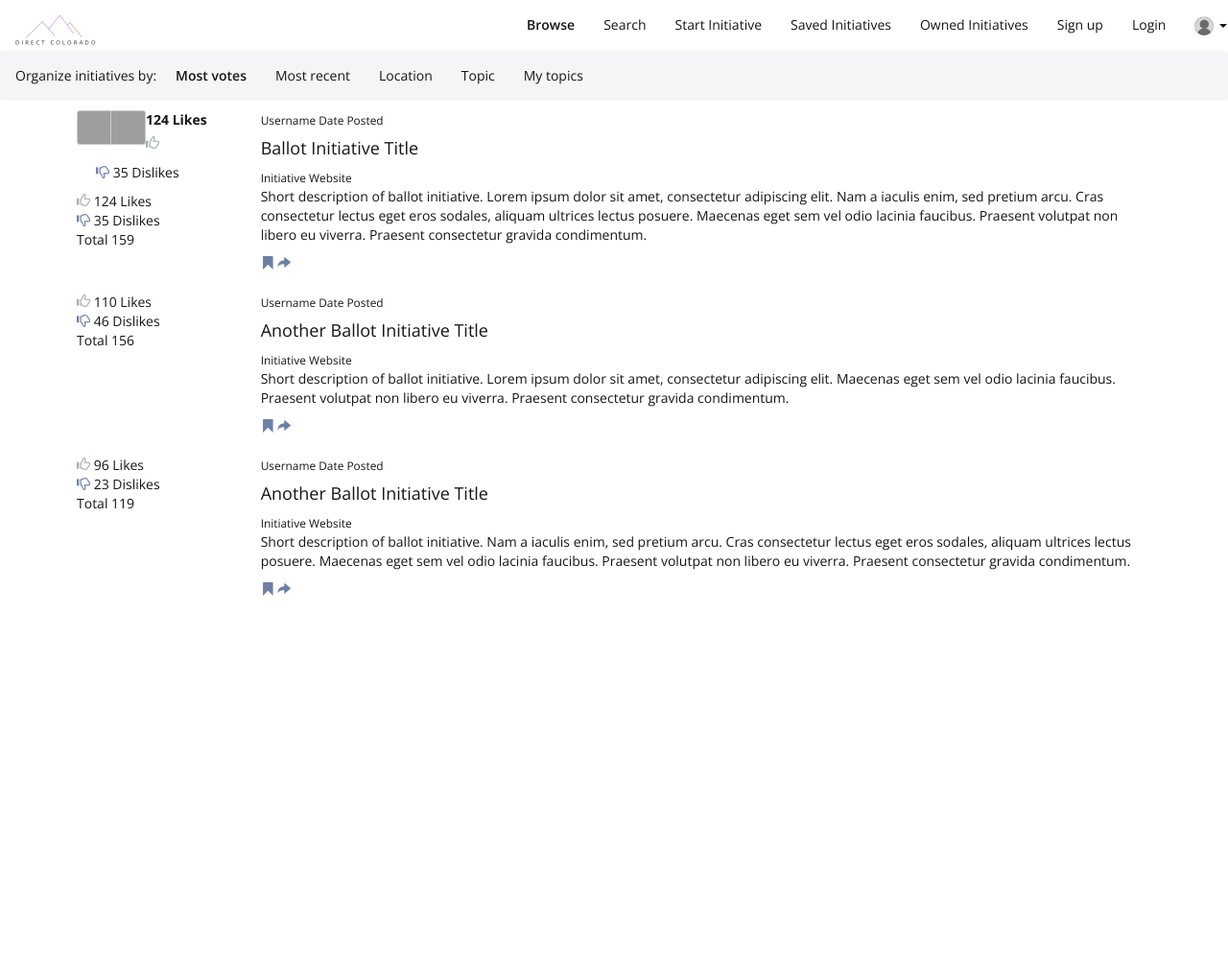
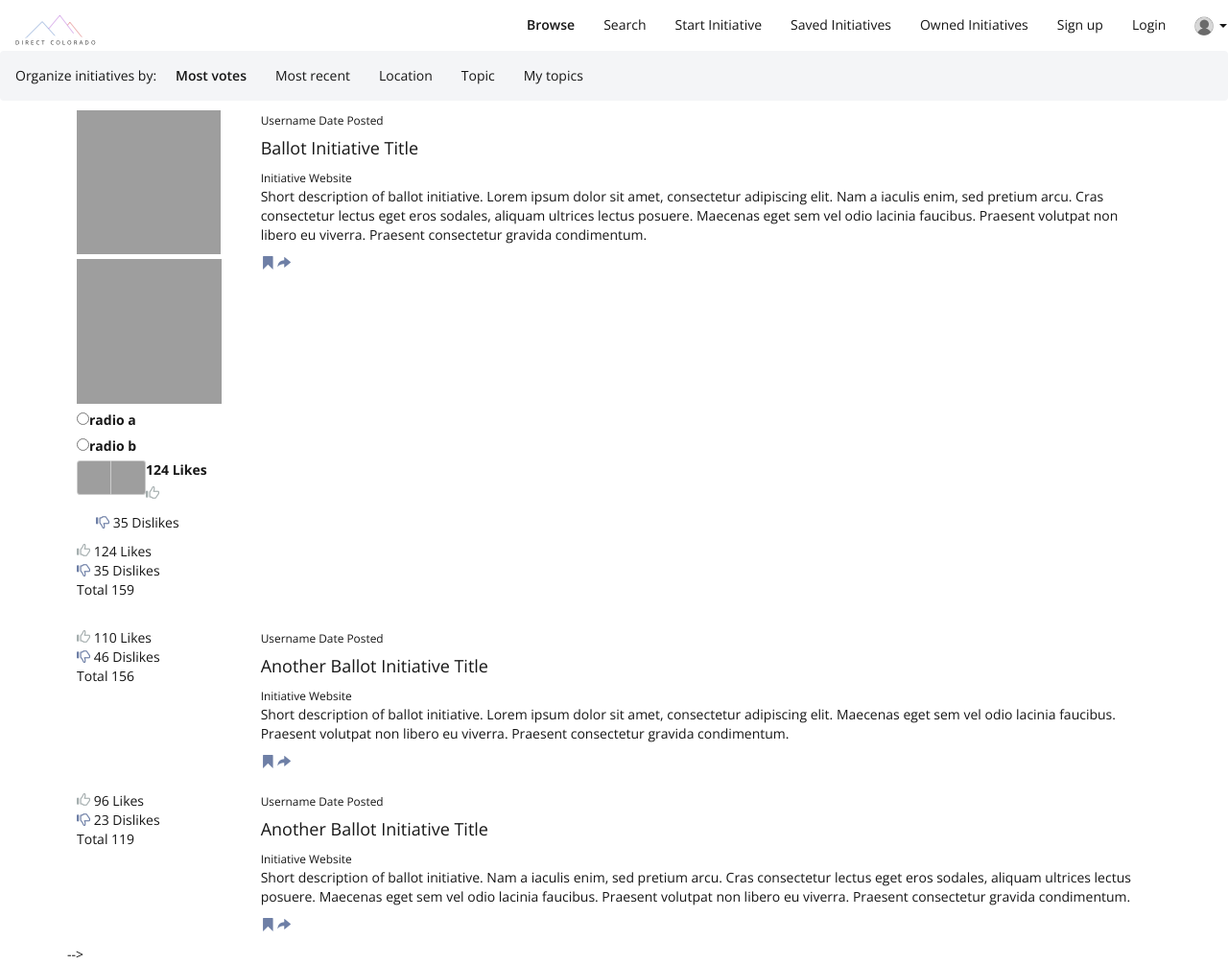
Before and after one commit to kacymckibben/direct_co, a PHP site: page /browse.html in a window 1280 px wide. Shown: the whole page at 96% size. Before the commit the page ends 621 px from the top, so only its background shows below. Run offline with PHP 8.4, Linux system fonts and the light colour scheme; grey boxes are pictures that could not be loaded.

Commit message:
like dislike up vote down vote

```diff
--- a/browse.html
+++ b/browse.html
@@ -50,6 +50,31 @@
 			<div class="row">
 				<div class="col-sm-2">
 					<div>
+						<input
+  type="radio" name="emotion"
+  id="sad" class="input-hidden" onclick="validate()" />
+<label for="sad">
+  <img
+    src="//placekitten.com/150/150"
+    alt="I'm sad" />
+</label>
+
+<input
+  type="radio" name="emotion"
+  id="happy" class="input-hidden" />
+<label for="happy">
+  <img
+    src="//placekitten.com/151/151"
+    alt="I'm happy" />
+</label>
+						<fieldset>
+
+							<label for="radioa"><input type="radio" name="radio_group" id="radioa">radio a</label>
+							<br>
+
+							<label for="radiob"><input type="radio" name="radio_group" id="radiob">radio b</label>
+						</fieldset>
+
 						<ul class="vote">
 							<li class="vote_item">
 								<input class="vote_control" type="radio" name="vote1" id="upvote1">
@@ -65,7 +90,7 @@
 							</li>
 						</ul>
 					</div>
-					<div>
+					 <div>
 						<input type="checkbox" id="checkbox-1" class="thumbs-up sr-only">
 						<label for="checkbox-1" class="thumbs-up-label"> 124 Likes</label>
 
@@ -119,24 +144,79 @@
 					<a href="#"><span class="glyphicon glyphicon-share-alt" aria-hidden="true"></span></a>
 				</div>
 			</div>
-		</div>
+		</div> -->
 	</div>
 	<script type="text/javascript">
-	$(".glyphicon").click(function () {
-    var socialButton = $(this).attr('id');
-    //traverse the dom up until I get to this post's text. Get the text from the post
-    var thisPost = $(this).parent().parent().text();
-    //get the user name of the post
-    var user = $(this).parent().parent().parent().text();
-    var obj = $(this);
-    if ($(this).hasClass('thumbs-up-checked')) {
+// 	$(".glyphicon").click(function () {
+//     var socialButton = $(this).attr('id');
+//     //traverse the dom up until I get to this post's text. Get the text from the post
+//     var thisPost = $(this).parent().parent().text();
+//     //get the user name of the post
+//     var user = $(this).parent().parent().parent().text();
+//     var obj = $(this);
+//     if ($(this).hasClass('thumbs-up-checked')) {
 
-    }
-obj.toggleClass("tst");
-            alert("success")
+//     }
+// obj.toggleClass("tst");
+//             alert("success")
+    // if $('#upvote1').prop('checked', true) {
+    // 	$('#upvote1').prop('checked', false);
+    // }
+    // else {
 
+    // }
+$(document).ready(function(){
+// function validate() {
+// 	if(document.getElementById('sad').checked) {
+// 		alert("checked");
+// 	}
+// })
+    $(function(){
+                        var allRadios = $('input[type=radio]')
+                        var radioChecked;
 
-    // $.ajax({
+                        var setCurrent =
+                                        function(e) {
+                                            var obj = e.target;
+
+                                            radioChecked = $(obj).attr('checked');
+                                     }
+
+                        var setCheck =
+                                    function(e) {
+
+                                        if (e.type == 'keypress' && e.charCode != 32) {
+                                            return false;
+                                        }
+
+                                        var obj = e.target;
+
+                             if (radioChecked) {
+                             $(obj).attr('checked', false);
+                             } else {
+                             $(obj).attr('checked', true);
+                             }
+                                 }
+
+                        $.each(allRadios, function(i, val){
+                             var label = $('label[for=' + $(this).attr("id") + ']');
+
+                         $(this).bind('mousedown keydown', function(e){
+                                setCurrent(e);
+                            });
+
+                            label.bind('mousedown keydown', function(e){
+                                e.target = $('#' + $(this).attr("for"));
+                                setCurrent(e);
+                            });
+
+                         $(this).bind('click', function(e){
+                                setCheck(e);
+                            });
+
+                        });
+            });
+    //$.ajax({
     //     type: "POST",
     //     dataType: "json",
     //     url: "socialbuttons.php",
--- a/style.css
+++ b/style.css
@@ -59,6 +59,16 @@ a {
 }
 .radio input:checked {
 	color: #000;
+}
+
+.input-hidden {
+  position: absolute;
+  left: -9999px;
+}
+
+input[type=radio]:checked + label>img {
+  border: 1px solid #fff;
+  box-shadow: 0 0 3px 3px #090;
 }
 
 .vote {
@@ -138,6 +148,8 @@ a {
 .vote_control:disabled {
 
 }
+
+
 /*input[type='checkbox'].thumbs-up + label:before,
 input[type='checkbox'].thumbs-up + label:after {
 	color:#000;
```
